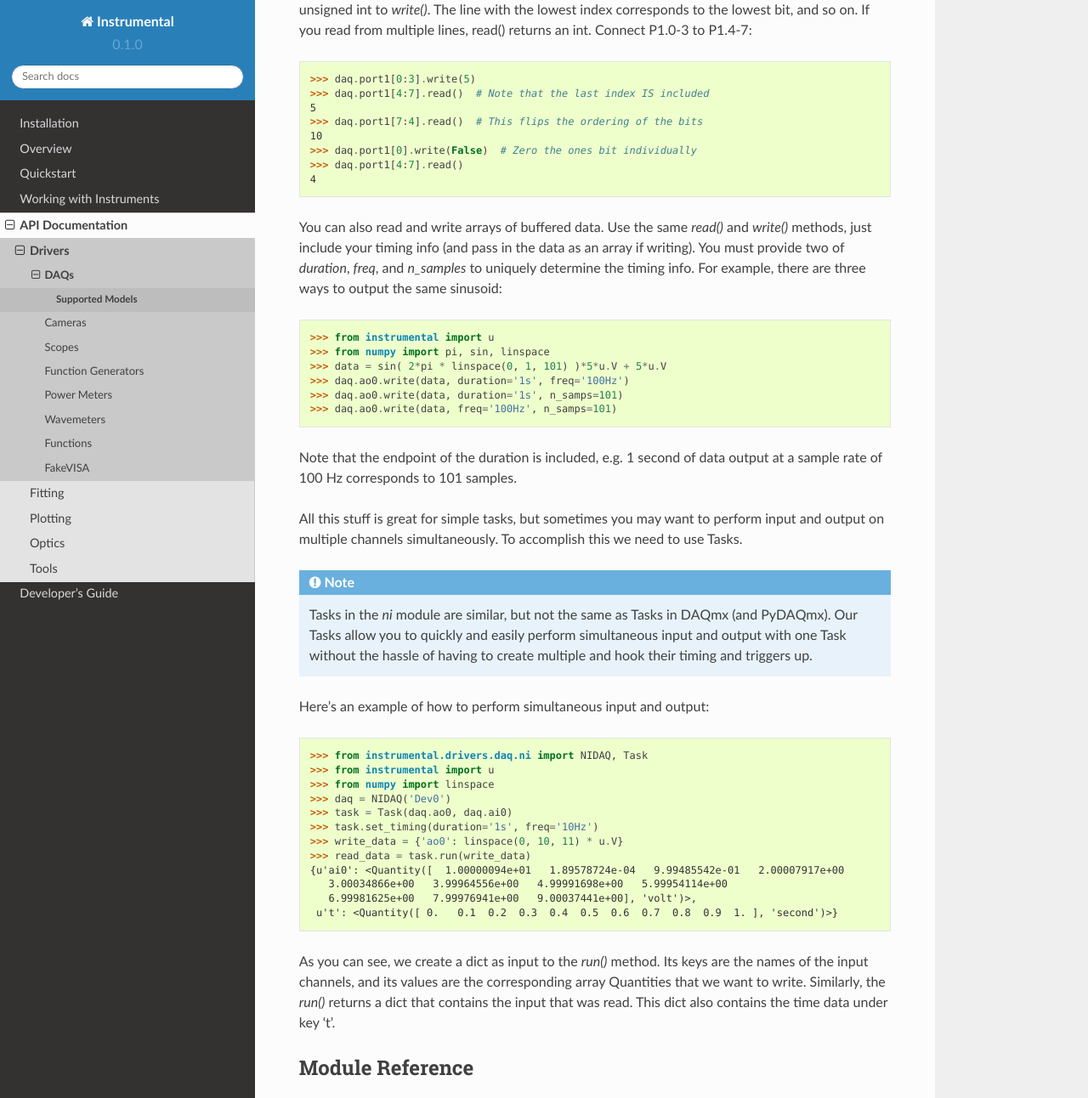
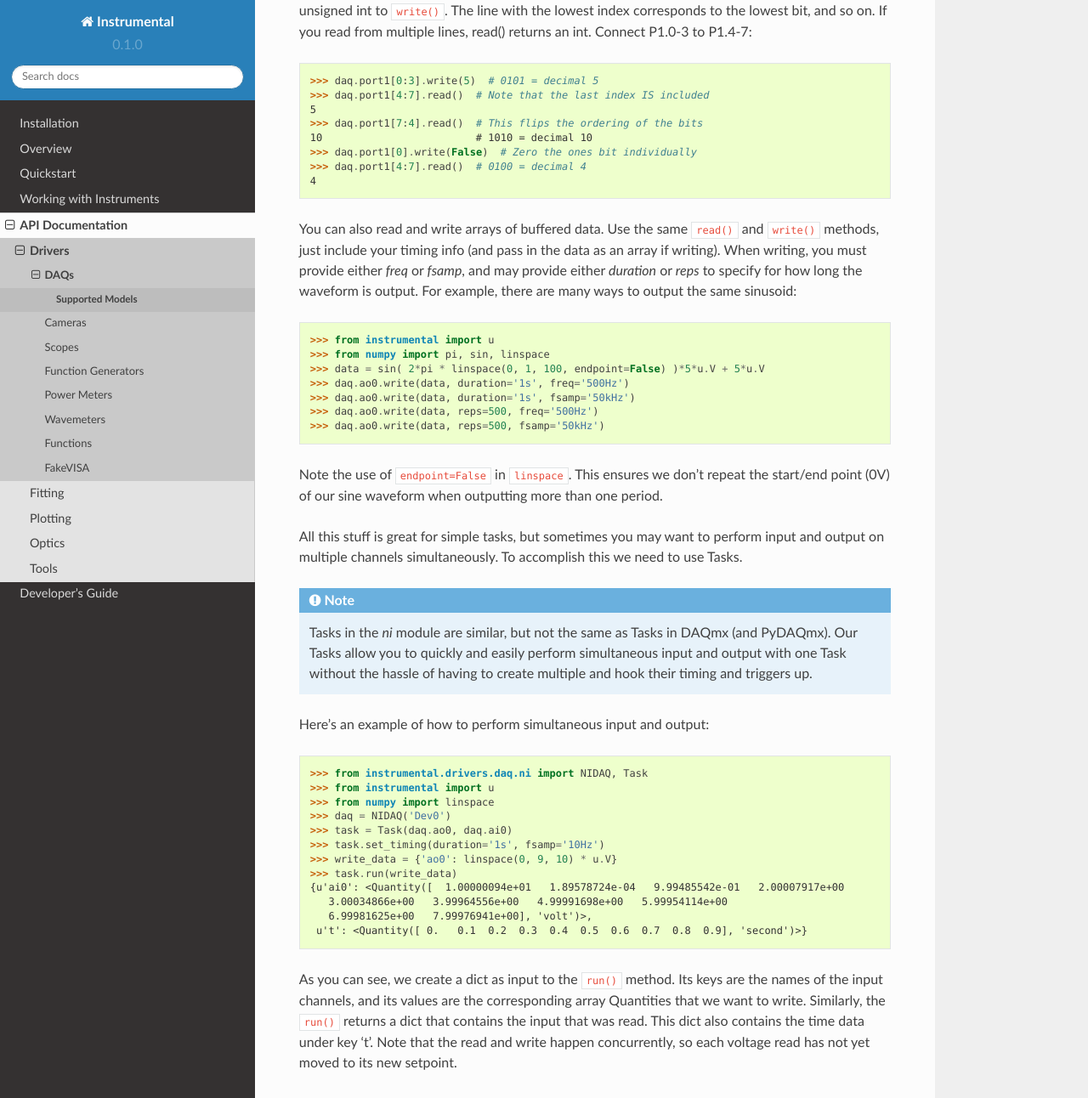
Before and after one commit to mabuchilab/Instrumental, a Sphinx documentation site: the page built from docs/ni-daqs.rst, in a window 1280 px wide and 1400 px high, scrolled down 965 px, cut to the strip 0-1292 px from the top of the window. Shown: the whole strip at 85% size. Built offline with Sphinx 7.4.7 and the Read the Docs theme 2.0.0, drawn with Linux system fonts in a browser that asks for light colours; formulas are drawn with MathJax 3; some of the changed text lies outside the part shown.

Commit message:
Changed NIDAQ to not calculate an extra endpoint sample. Updated the documentation to reflect recent changes and fix typos

```diff
--- a/docs/ni-daqs.rst
+++ b/docs/ni-daqs.rst
@@ -31,39 +31,41 @@ Now let's try using digital input. Assume P1.1 is attached to P1.2::
     >>> daq.port1[1].write(False)
     >>> daq.port1[2].read()
     False
-    >>> daq.port[1].write(True)
+    >>> daq.port1[1].write(True)
     >>> daq.port1[2].read()
     True
 
 Let's read and write more than one bit at a time. To write to multiple lines
-simultaneously, pass an unsigned int to `write()`. The line with the lowest
+simultaneously, pass an unsigned int to ``write()``. The line with the lowest
 index corresponds to the lowest bit, and so on. If you read from multiple
 lines, read() returns an int. Connect P1.0-3 to P1.4-7::
 
-   >>> daq.port1[0:3].write(5)
+   >>> daq.port1[0:3].write(5)  # 0101 = decimal 5
    >>> daq.port1[4:7].read()  # Note that the last index IS included
    5
    >>> daq.port1[7:4].read()  # This flips the ordering of the bits
-   10
+   10                         # 1010 = decimal 10
    >>> daq.port1[0].write(False)  # Zero the ones bit individually
-   >>> daq.port1[4:7].read()
+   >>> daq.port1[4:7].read()  # 0100 = decimal 4
    4
 
-You can also read and write arrays of buffered data. Use the same `read()` and
-`write()` methods, just include your timing info (and pass in the data as an
-array if writing). You must provide two of `duration`, `freq`, and `n_samples`
-to uniquely determine the timing info. For example, there are three ways to
-output the same sinusoid::
+You can also read and write arrays of buffered data. Use the same ``read()`` and
+``write()`` methods, just include your timing info (and pass in the data as an
+array if writing). When writing, you must provide either `freq` or `fsamp`, and
+may provide either `duration` or `reps` to specify for how long the waveform is
+output. For example, there are many ways to output the same sinusoid::
 
     >>> from instrumental import u
     >>> from numpy import pi, sin, linspace
-    >>> data = sin( 2*pi * linspace(0, 1, 101) )*5*u.V + 5*u.V
-    >>> daq.ao0.write(data, duration='1s', freq='100Hz')
-    >>> daq.ao0.write(data, duration='1s', n_samps=101)
-    >>> daq.ao0.write(data, freq='100Hz', n_samps=101)
+    >>> data = sin( 2*pi * linspace(0, 1, 100, endpoint=False) )*5*u.V + 5*u.V
+    >>> daq.ao0.write(data, duration='1s', freq='500Hz')
+    >>> daq.ao0.write(data, duration='1s', fsamp='50kHz')
+    >>> daq.ao0.write(data, reps=500, freq='500Hz')
+    >>> daq.ao0.write(data, reps=500, fsamp='50kHz')
 
-Note that the endpoint of the duration is included, e.g. 1 second of data output at
-a sample rate of 100 Hz corresponds to 101 samples.
+Note the use of ``endpoint=False`` in ``linspace``. This ensures we don't
+repeat the start/end point (0V) of our sine waveform when outputting more than
+one period.
 
 All this stuff is great for simple tasks, but sometimes you may want to perform
 input and output on multiple channels simultaneously. To accomplish this we need
@@ -82,18 +84,20 @@ Here's an example of how to perform simultaneous input and output::
     >>> from numpy import linspace
     >>> daq = NIDAQ('Dev0')
     >>> task = Task(daq.ao0, daq.ai0)
-    >>> task.set_timing(duration='1s', freq='10Hz')
-    >>> write_data = {'ao0': linspace(0, 10, 11) * u.V}
-    >>> read_data = task.run(write_data)
+    >>> task.set_timing(duration='1s', fsamp='10Hz')
+    >>> write_data = {'ao0': linspace(0, 9, 10) * u.V}
+    >>> task.run(write_data)
     {u'ai0': <Quantity([  1.00000094e+01   1.89578724e-04   9.99485542e-01   2.00007917e+00
        3.00034866e+00   3.99964556e+00   4.99991698e+00   5.99954114e+00
-       6.99981625e+00   7.99976941e+00   9.00037441e+00], 'volt')>,
-     u't': <Quantity([ 0.   0.1  0.2  0.3  0.4  0.5  0.6  0.7  0.8  0.9  1. ], 'second')>}
+       6.99981625e+00   7.99976941e+00], 'volt')>,
+     u't': <Quantity([ 0.   0.1  0.2  0.3  0.4  0.5  0.6  0.7  0.8  0.9], 'second')>}
 
-As you can see, we create a dict as input to the `run()` method. Its keys are the names
-of the input channels, and its values are the corresponding array Quantities that we want to write.
-Similarly, the `run()` returns a dict that contains the input that was read. This dict also contains
-the time data under key 't'.
+As you can see, we create a dict as input to the ``run()`` method. Its keys are
+the names of the input channels, and its values are the corresponding array
+Quantities that we want to write.  Similarly, the ``run()`` returns a dict that
+contains the input that was read.  This dict also contains the time data under
+key 't'. Note that the read and write happen concurrently, so each voltage read
+has not yet moved to its new setpoint.
 
 
 Module Reference
```
Also changed, not shown: other parts of docs/ni-daqs.rst (+2 -2 lines), 1 other file.
